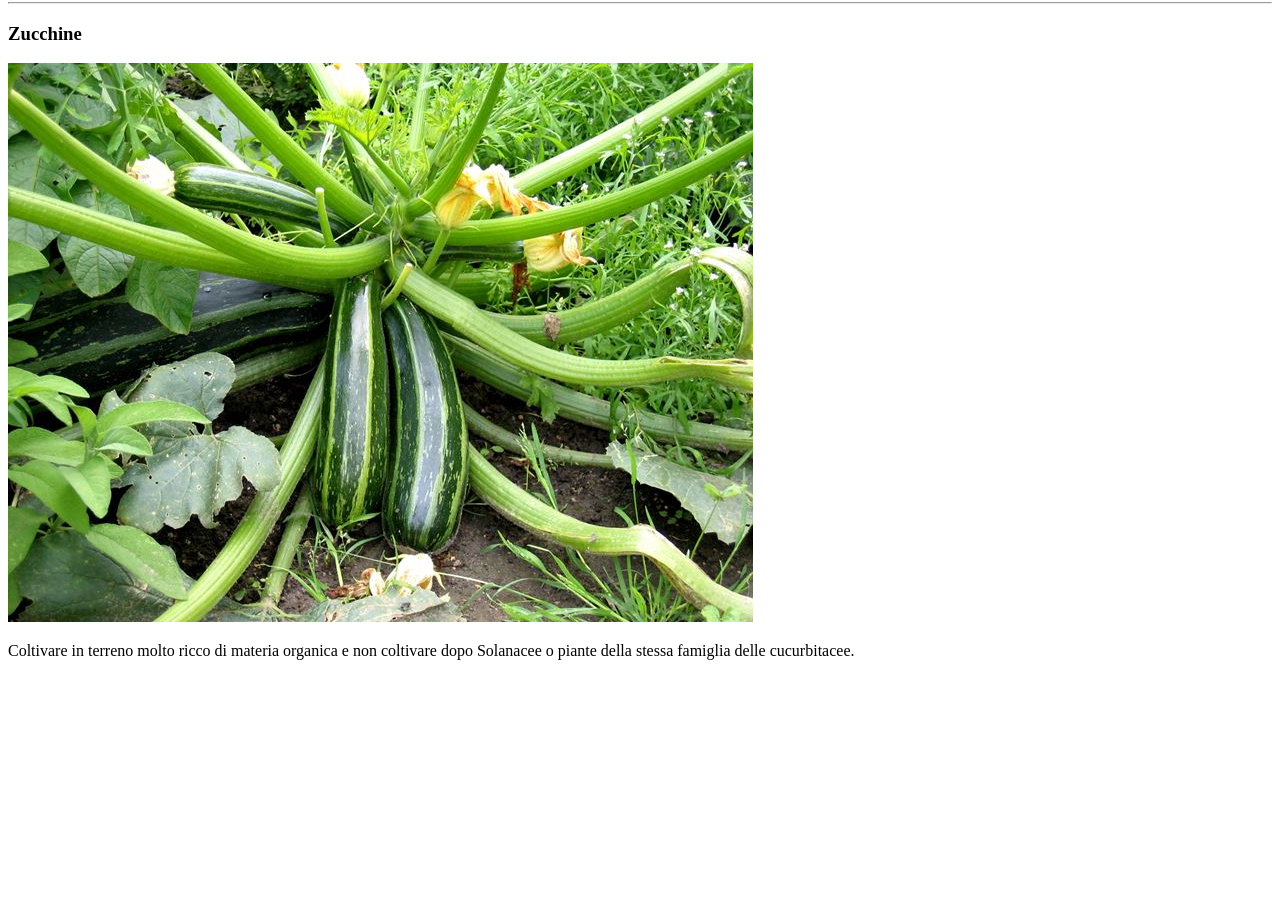
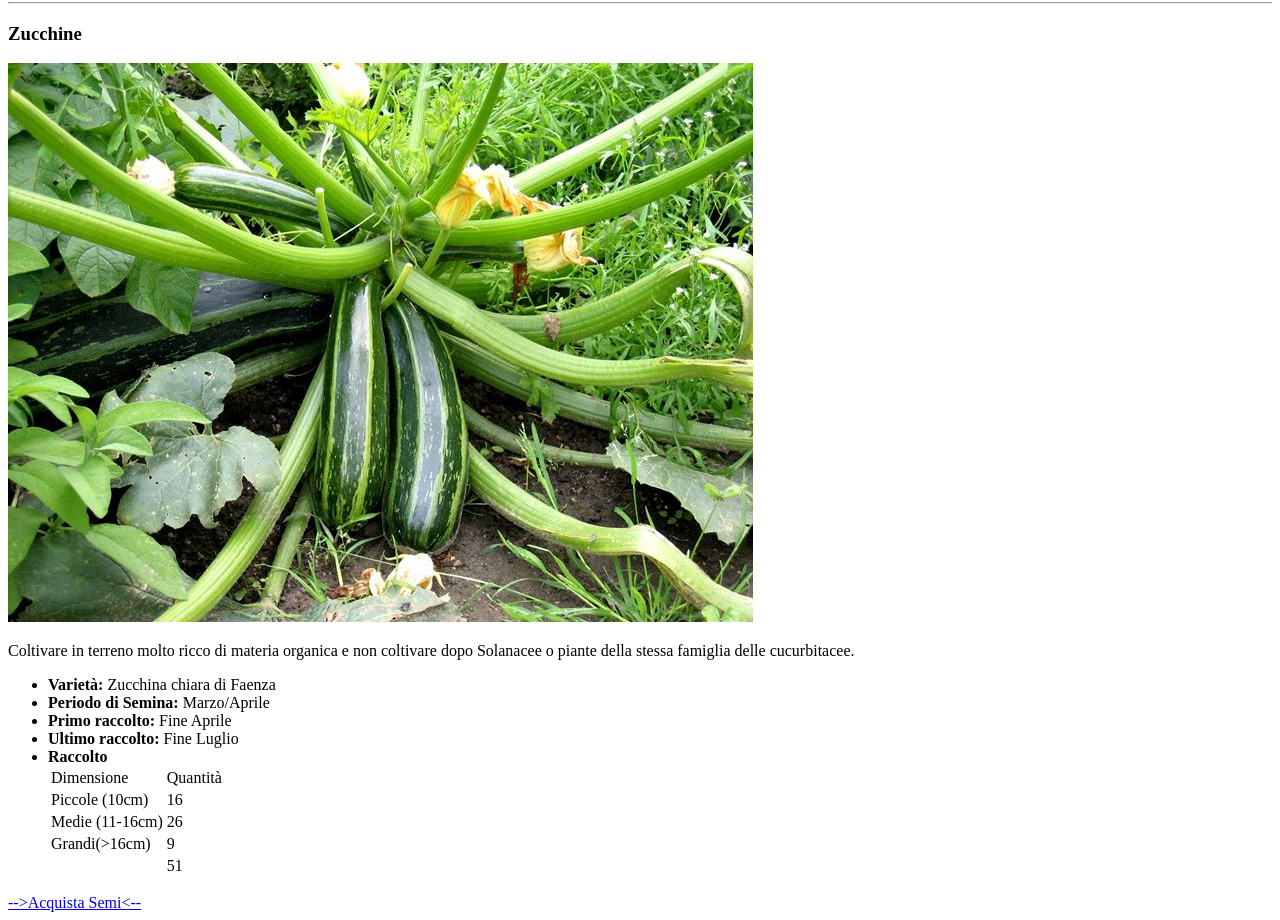
Before and after one commit to GlowingPiranha/htmlcss-hello, a plain HTML site: page index.html in a window 1280 px wide. Shown: the part 78-998 px from the top of the page. Before the commit the page ends 800 px from the top, so only its background shows below. Drawn offline with Linux system fonts and the light colour scheme.

Commit message:
end zucchine

```diff
--- a/index.html
+++ b/index.html
@@ -25,7 +25,47 @@
     <p>Coltivare in terreno molto ricco di materia organica e non coltivare dopo Solanacee o piante della stessa
       famiglia delle cucurbitacee.</p>
 
-    <!-- /zucchine -->
+    <ul>
+      <li><strong>Varietà:</strong> Zucchina chiara di Faenza</li>
+      <li><strong>Periodo di Semina:</strong> Marzo/Aprile</li>
+      <li><strong>Primo raccolto:</strong> Fine Aprile</li>
+      <li><strong>Ultimo raccolto:</strong> Fine Luglio</li>
+      <li><strong>Raccolto</strong>
+
+
+        <table>
+          <tr>
+            <td>Dimensione</td>
+            <td>Quantità</td>
+          </tr>
+          <tr>
+            <td>Piccole (10cm)</td>
+            <td>16</td>
+          </tr>
+          <tr>
+            <td>Medie (11-16cm)</td>
+            <td>26</td>
+          </tr>
+          <tr>
+            <td>Grandi(>16cm)</td>
+            <td>9</td>
+          </tr>
+          <tr>
+            <td>&nbsp;</td>
+            <td colspan="2">51</td>
+          </tr>
+
+        </table>
+
+      </li>
+
+    </ul>
+
+    <a
+      href="https://www.centroverderovigo.com/2021/04/16/coltivare-zucchine-come-dove-e-quando-piantarle/?srsltid=AfmBOooGXz5FMJWoXb9fzxkBNYyGuKoahJDknAWxfaBV7I6_cMcMBd-_">
+      -->Acquista Semi<-- </a>
+
+        <!-- /zucchine -->
 
 
   </main>
```
